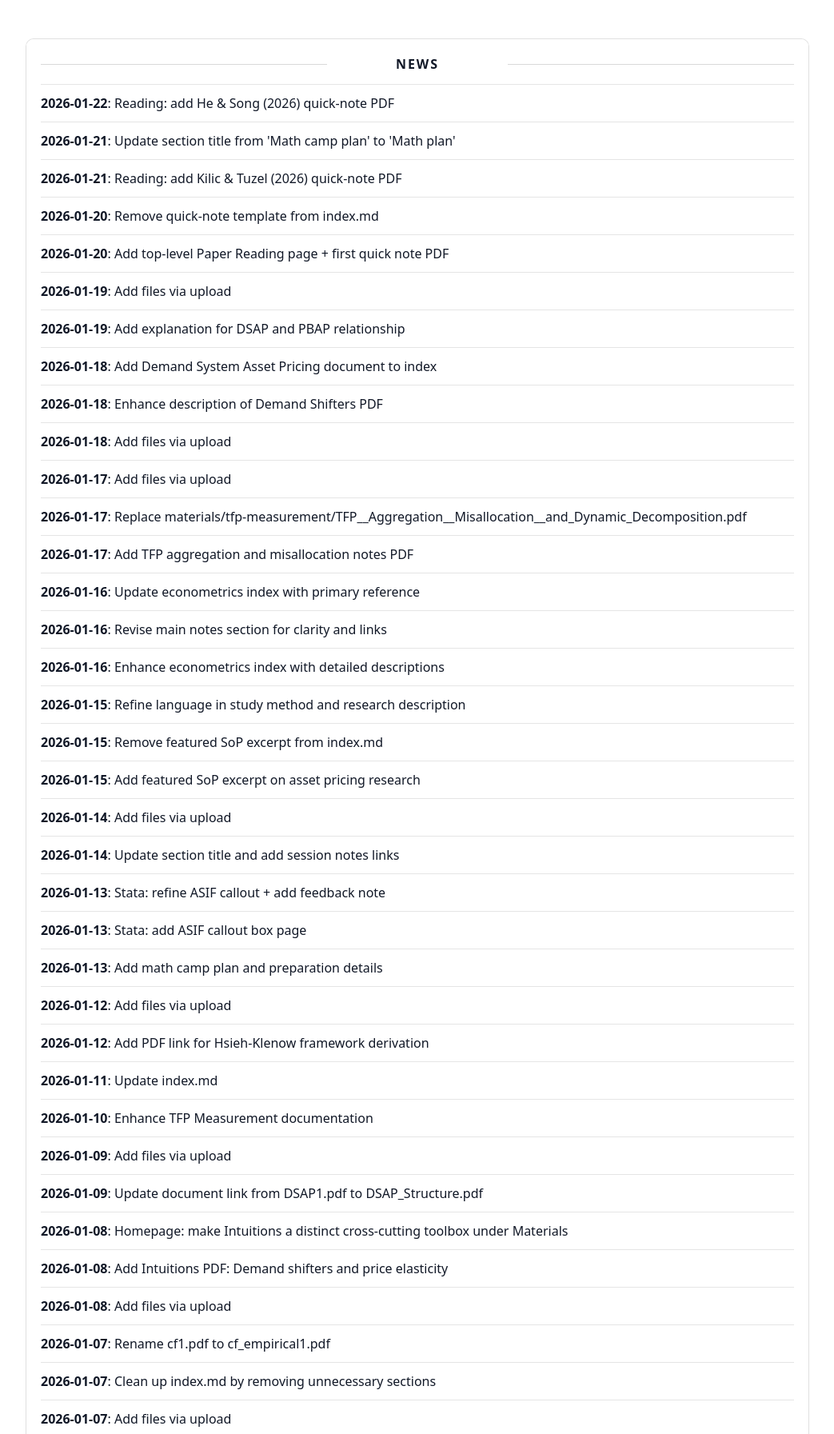
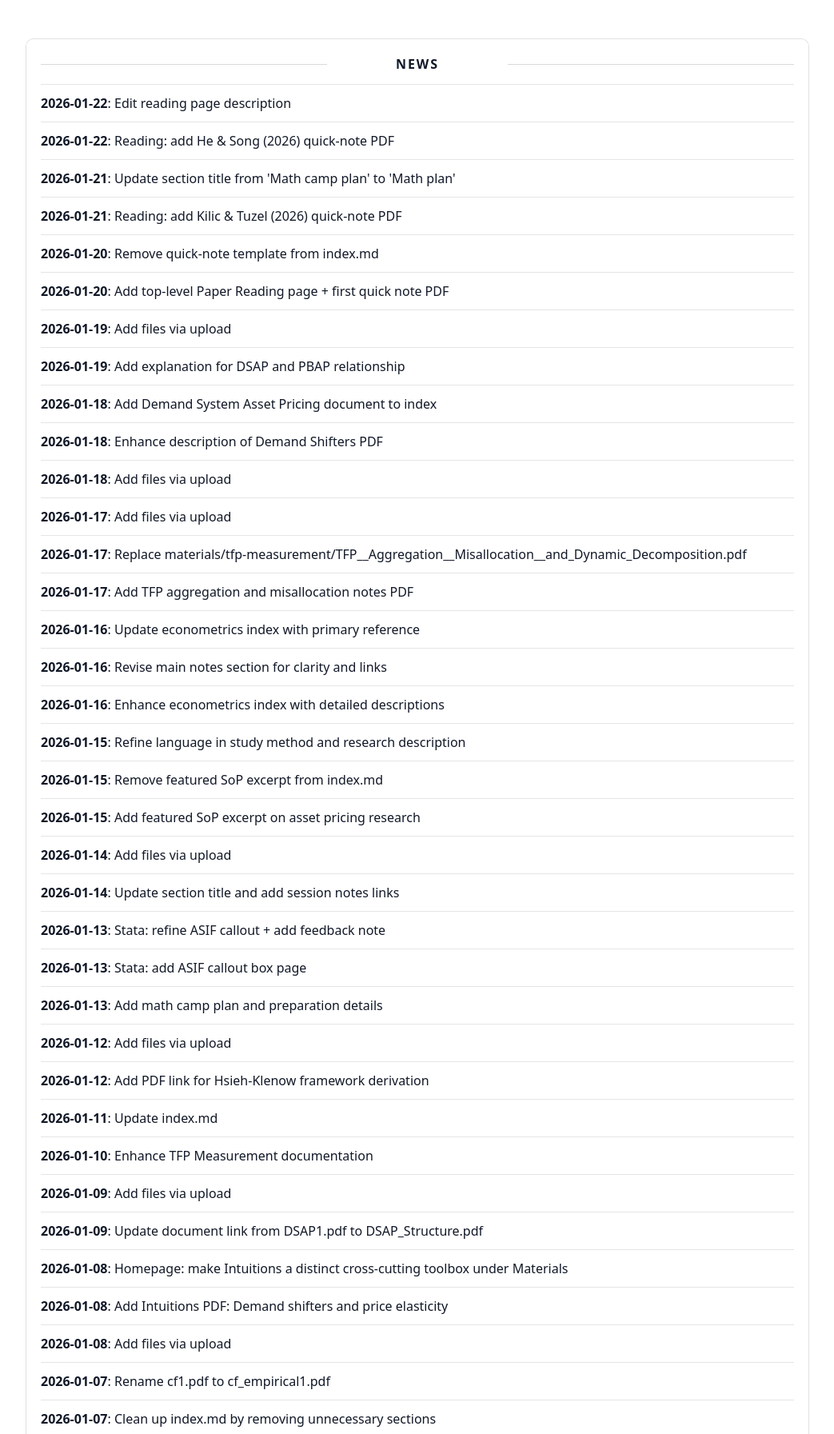
Before and after one commit to yaxinzn/study-archive, a Jekyll site: the page built from updates/index.md, in a window 1280 px wide, cut to the strip 476-2269 px from the top of the page. Shown: the whole strip at 80% size, without its empty margins (118-1161 px from the left). Built offline with Jekyll 4.4.1, drawn with Linux system fonts in a browser that asks for light colours; some of the changed text lies outside the part shown.

Commit message:
chore: update NEWS feed

```diff
--- a/_data/news.yml
+++ b/_data/news.yml
@@ -1,4 +1,7 @@
 # Auto-generated update history (sorted newest -> oldest). Do not edit manually.
+- ts: "1769076122"
+  date: "2026-01-22"
+  title: "Edit reading page description"
 - ts: "1769075420"
   date: "2026-01-22"
   title: "Reading: add He & Song (2026) quick-note PDF"
```
